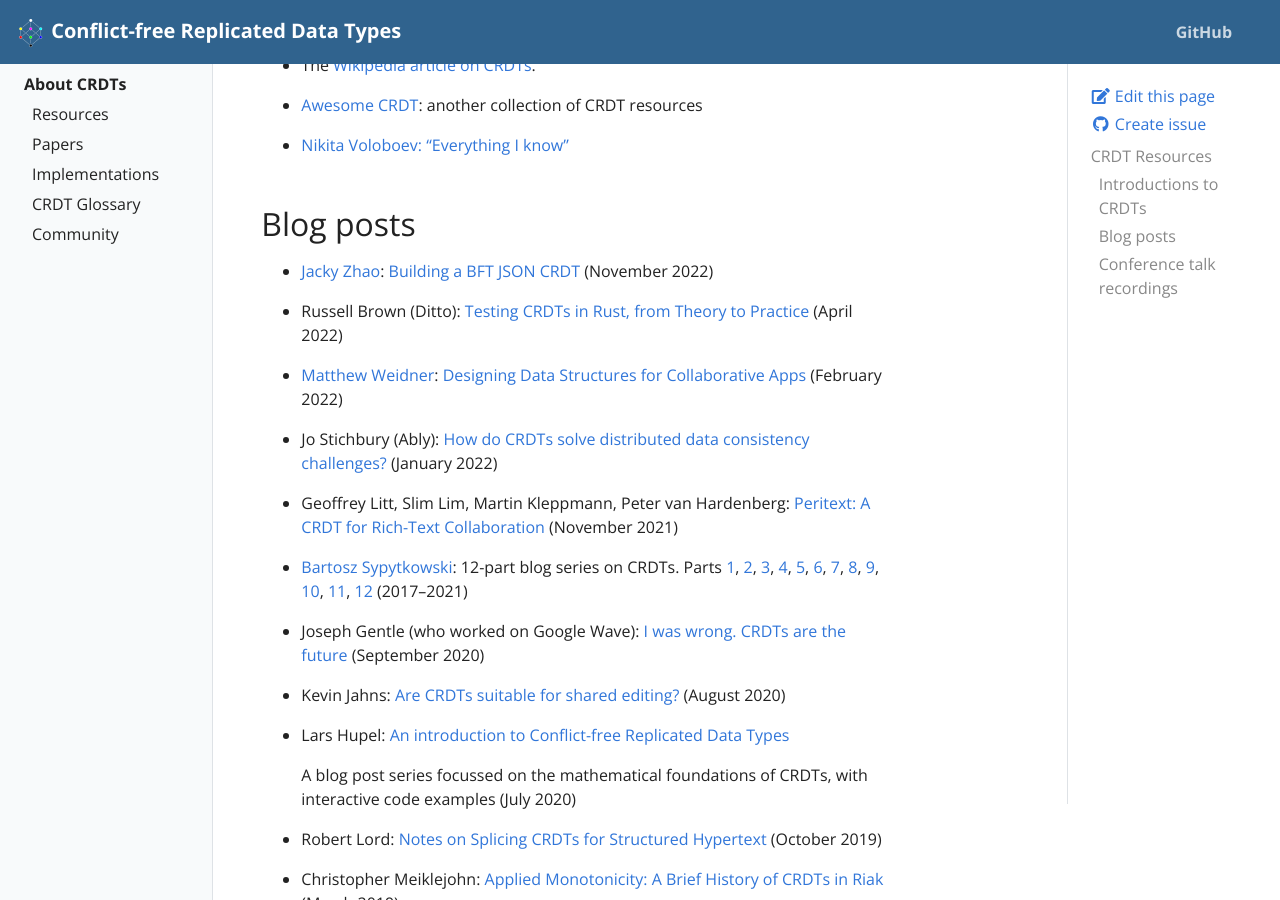
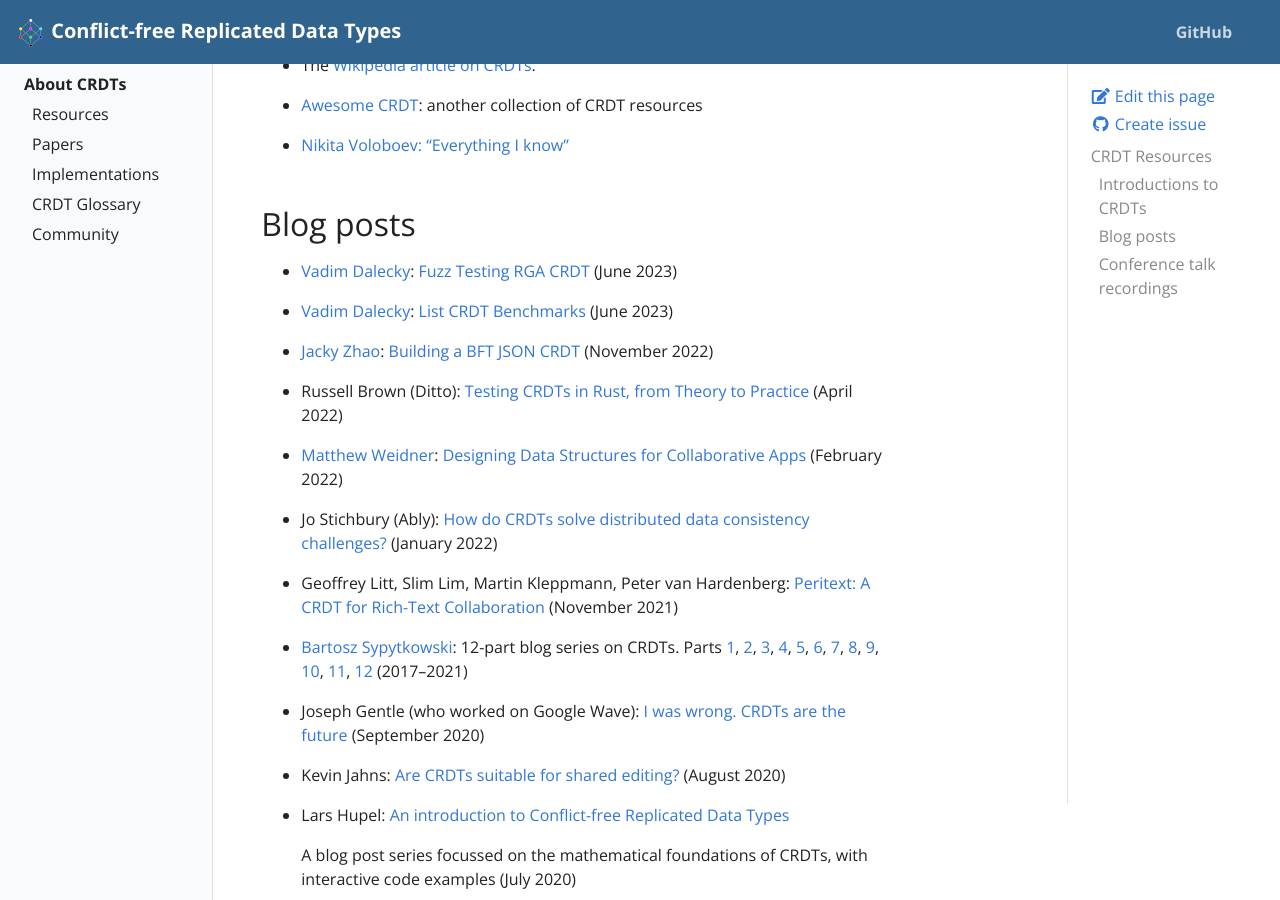
Before and after one commit to ept/crdt-website, a Jekyll site: the page built from pages/resources.md, in a window 1280 px wide and 900 px high, scrolled down 333 px. Built offline with Jekyll 4.4.1, drawn with Linux system fonts in a browser that asks for light colours.

Commit message:
docs: add json-joy blog posts

```diff
--- a/pages/resources.md
+++ b/pages/resources.md
@@ -23,6 +23,14 @@ permalink: /resources
 * [Nikita Voloboev: "Everything I know"](https://wiki.nikiv.dev/distributed-systems/crdt)
 
 ## Blog posts
+
+* [Vadim Dalecky](https://github.com/streamich):
+  [Fuzz Testing RGA CRDT](https://jsonjoy.com/blog/fuzz-testing-rga-crdt)
+  (June 2023)
+
+* [Vadim Dalecky](https://github.com/streamich):
+  [List CRDT Benchmarks](https://jsonjoy.com/blog/list-crdt-benchmarks)
+  (June 2023)
 
 * [Jacky Zhao](https://jzhao.xyz):
   [Building a BFT JSON CRDT](https://jzhao.xyz/posts/bft-json-crdt)
```
